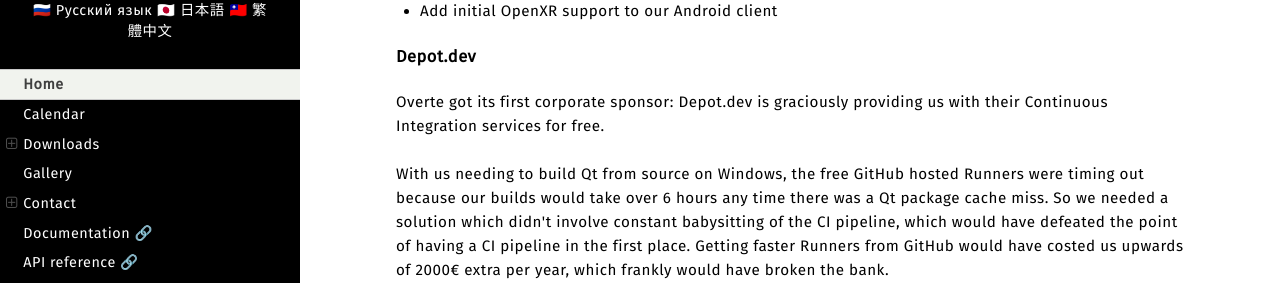
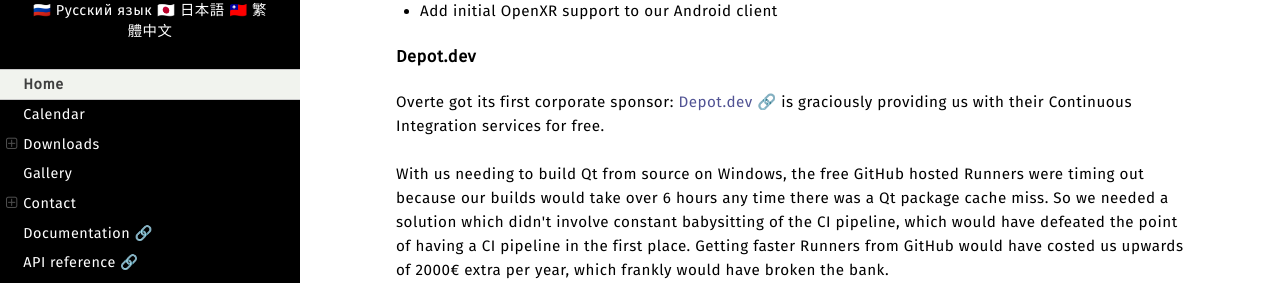
Before and after one commit to overte-org/overte-website-sphinx, a Sphinx documentation site: the page built from source/index.rst, in a window 1280 px wide and 900 px high, scrolled down 3606 px. Shown: the part 167-450 px from the top of the window. Built offline with Sphinx 7.4.7 and the Read the Docs theme 3.1.0, drawn with Linux system fonts in a browser that asks for light colours; part of the change alters nothing that is shown.

```diff
--- a/source/index.rst
+++ b/source/index.rst
@@ -125,7 +125,7 @@ With the new Conan dependency manager, overhauled build system, and experience w
 Depot.dev
 """""""""
 
-Overte got its first corporate sponsor: Depot.dev is graciously providing us with their Continuous Integration services for free.
+Overte got its first corporate sponsor: `Depot.dev 🔗 <https://depot.dev/?utm_source=Overte>`_ is graciously providing us with their Continuous Integration services for free.
 
 With us needing to build Qt from source on Windows, the free GitHub hosted Runners were timing out because our builds would take over 6 hours any time there was a Qt package cache miss. So we needed a solution which didn't involve constant babysitting of the CI pipeline, which would have defeated the point of having a CI pipeline in the first place. Getting faster Runners from GitHub would have costed us upwards of 2000€ extra per year, which frankly would have broken the bank.
 
```
